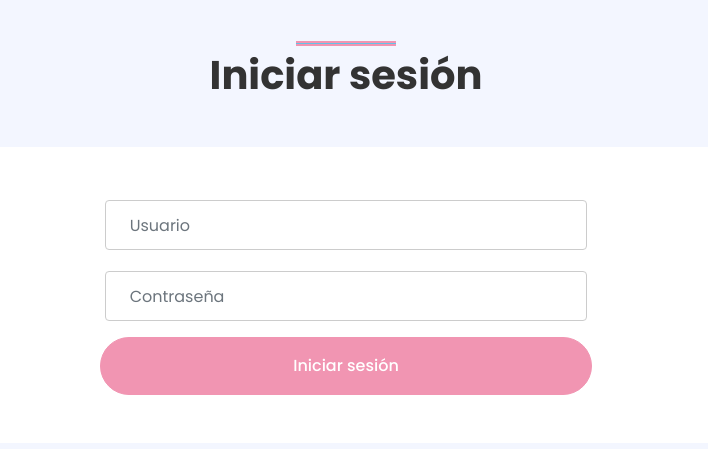
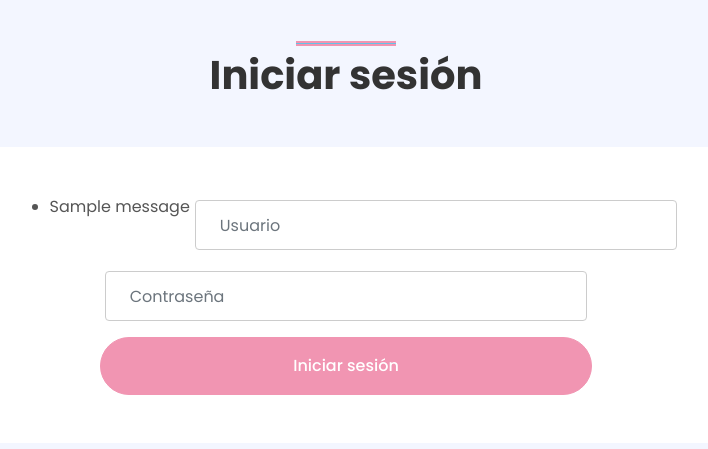
Before and after one commit to XimenaValderrama/JaxiStore, a Django app: page / in a window 1280 px wide. Shown: the part 178-627 px from the top of the page, without its empty margins (294-1002 px from the left). Run offline with Django 5.2, Linux system fonts and the light colour scheme; tables that the repository leaves empty hold one stand-in row (values such as "Sample post"); one stand-in notice (Sample message) is shown; some libraries are stand-ins or nearby versions.

Commit message:
Funcionalidad autenticacion

```diff
--- a/jaxistore/jaxistore/urls.py
+++ b/jaxistore/jaxistore/urls.py
@@ -20,8 +20,9 @@ from web.views import *
 
 urlpatterns = [
     path('admin/', admin.site.urls),
-    path('', login, name="login"),
+    path('', inicio_sesion, name="login"),
     path('index/', index, name="index"),
     path('factura/', factura, name="factura"),
+    path('cerrar-sesion', cerrar_sesion, name="cerrar_sesion"),
 
 ]
--- a/jaxistore/web/templates/base.html
+++ b/jaxistore/web/templates/base.html
@@ -69,7 +69,7 @@
                         <h1 class="m-0 display-4 text-primary"><span class="text-secondary">JAXI</span>STORE</h1>
                     </a>
                     <div class="navbar-nav mr-auto py-0">
-                        <a href="contact.html" class="nav-item nav-link">Cerrar Sesión</a>
+                        <a href="{% url 'cerrar_sesion' %}" class="nav-item nav-link">Cerrar Sesión</a>
                     </div>
                 </div>
             </nav>
--- a/jaxistore/web/templates/login.html
+++ b/jaxistore/web/templates/login.html
@@ -9,18 +9,27 @@
                 <h1 class="section-title position-relative text-center mb-5">Iniciar sesión</h1>
             </div>
         </div>
+        <form action="" method="POST">
+            {% csrf_token %}
             <div class="row justify-content-center">
                 <div class="col-lg-9">
                     <div class="contact-form bg-light rounded p-5">
                         <div id="success"></div>
                         <form name="sentMessage" id="contactForm" novalidate="novalidate">
                             <div class="form-row d-flex justify-content-center">
+                                {% if messages %}
+                                    <ul>
+                                        {% for message in messages %}
+                                            <li>{{ message }}</li>
+                                        {% endfor %}
+                                    </ul>
+                                {% endif %}
                                 <div class="col-8 control-group">
-                                <input type="text" class="form-control p-4" id="name" placeholder="Usuario" required="required" data-validation-required-message="Por favor ingresa tu usuario" />
+                                    <input type="text" class="form-control p-4" id="name" name="usuario" placeholder="Usuario" required="required" data-validation-required-message="Por favor ingresa tu usuario" />
                                     <p class="help-block text-danger"></p>
                                 </div>
                                 <div class="col-8 control-group">
-                                <input type="email" class="form-control p-4" id="email" placeholder="Contraseña" required="required" data-validation-required-message="Por favor ingresa tu Contraseña" />
+                                    <input type="password" class="form-control p-4" id="password" name="password" placeholder="Contraseña" required="required" data-validation-required-message="Por favor ingresa tu Contraseña" />
                                     <p class="help-block text-danger"></p>
                                 </div>
                             </div>
@@ -31,6 +40,7 @@
                     </div>
                 </div>
             </div>
+        </form>
     </div>
 </div>
 {% endblock contenido %}
--- a/jaxistore/web/views.py
+++ b/jaxistore/web/views.py
@@ -1,13 +1,35 @@
-from django.shortcuts import render
+from django.shortcuts import render, redirect
+from django.contrib.auth import authenticate, login, logout
+from django.contrib.auth.decorators import login_required
+from django.contrib import messages
 
 
 # Create your views here.
 
-def login(request):
-    return render(request, "login.html")
+def inicio_sesion(request):
 
+    if request.method == "POST":
+        usuario = request.POST.get("usuario")
+        contrasena = request.POST.get("password")
+        user = authenticate(request, username=usuario, password=contrasena)
+
+        if user is not None:
+            login(request, user)
+            return redirect('index')  # Redirigir a la página principal u otra página después de iniciar sesión
+        else:
+            messages.error(request, 'Usuario o contraseña incorrectos')
+
+    return render(request, 'login.html')
+
+@login_required(login_url="login")
+def cerrar_sesion(request):
+    logout(request)
+    return redirect('login')
+
+@login_required(login_url="login")
 def index(request):
     return render(request, "index.html")
 
+@login_required(login_url="login")
 def factura(request):
     return render(request, "factura.html")
```
Lines whose indentation alone changed are shown as unchanged.
